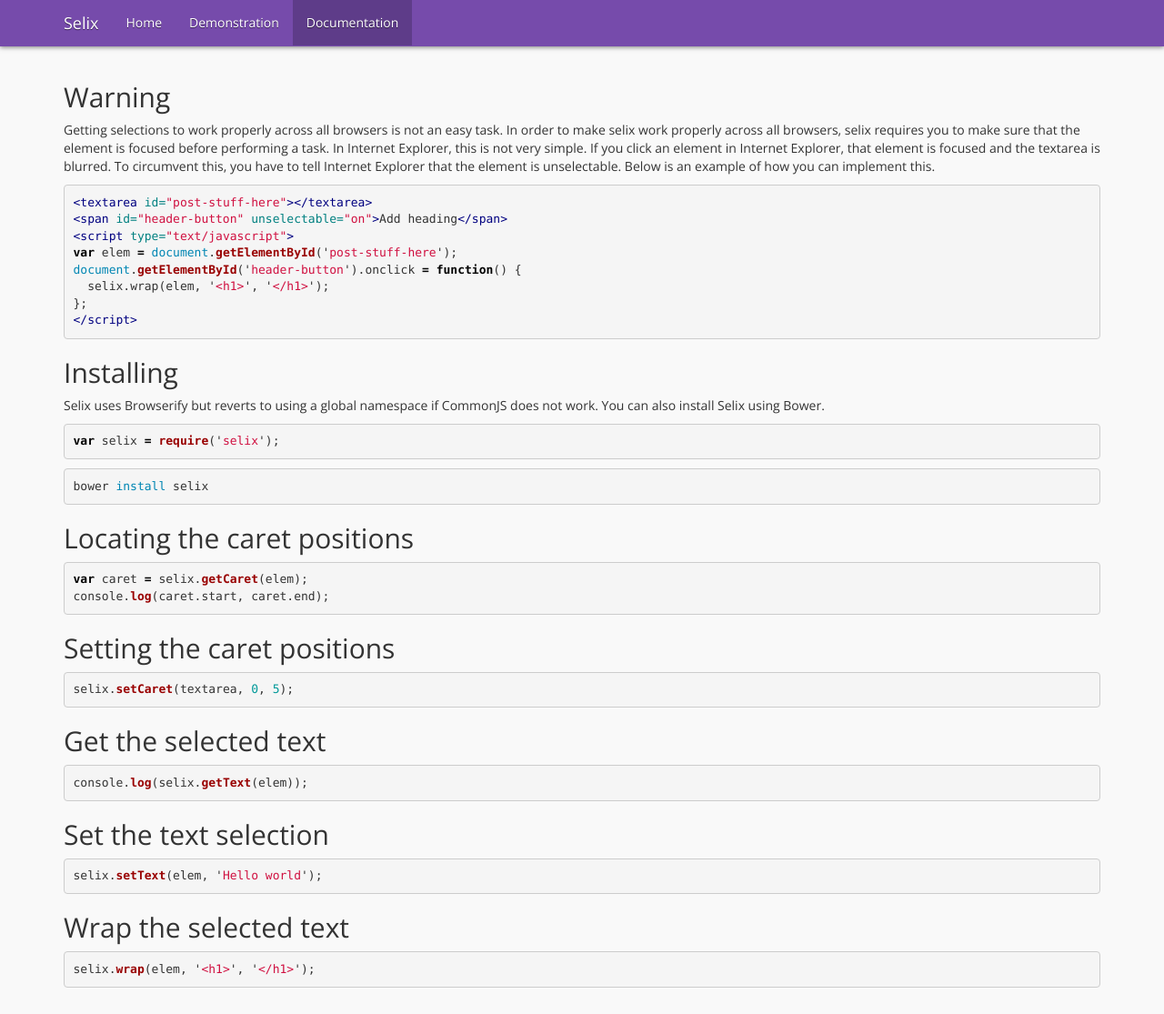
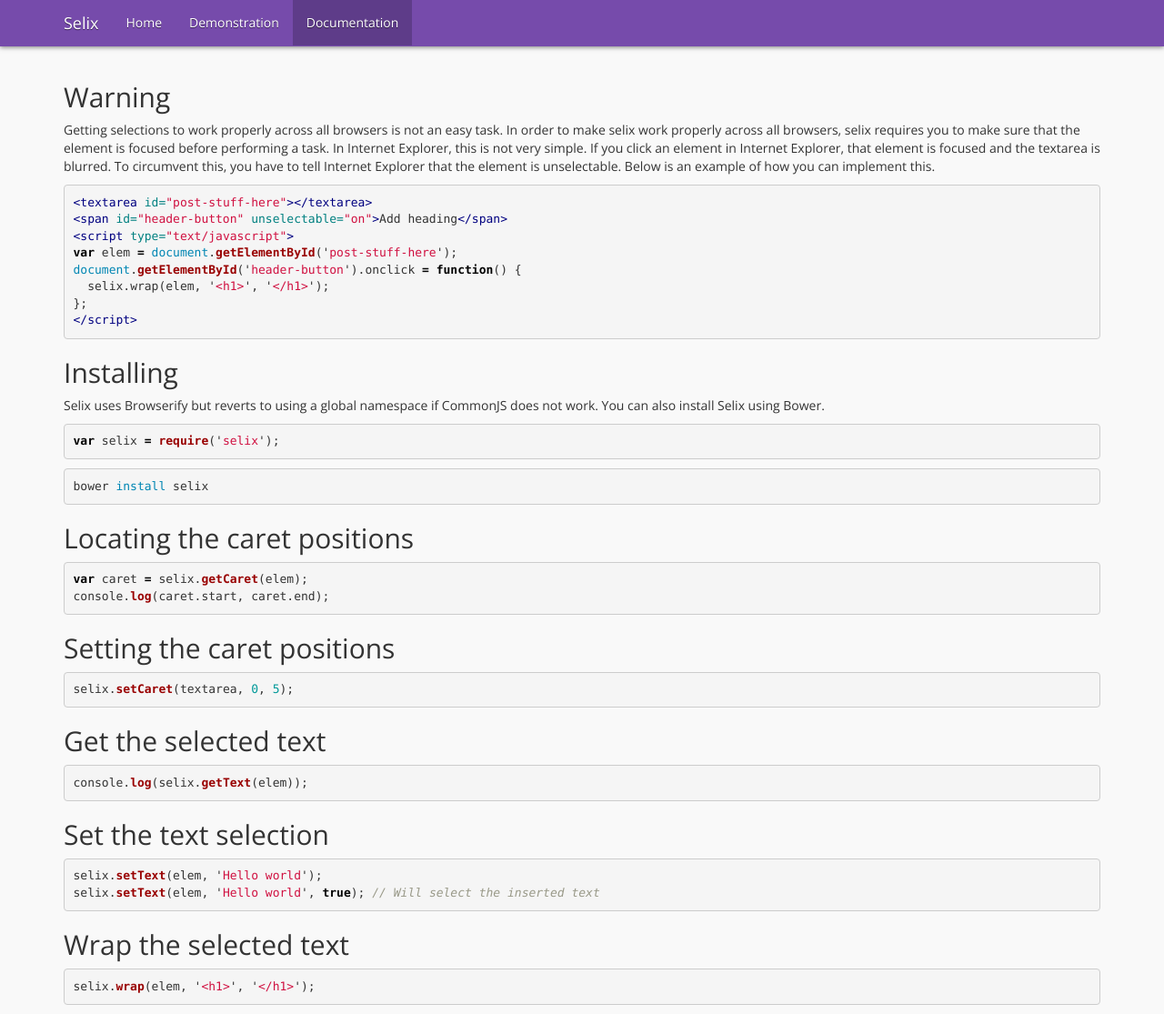
Before and after one commit to torjusti/selix, a Jekyll site: the page built from docs.html, in a window 1280 px wide and 1115 px high. Shown: the whole window at 91% size. Built offline with Jekyll 4.4.1, drawn with Linux system fonts in a browser that asks for light colours; nearby versions of some CDN libraries; Markdown is read by kramdown in place of the engine named in the settings.

Commit message:
Document that we can now select replaced text.

```diff
--- a/docs.html
+++ b/docs.html
@@ -42,6 +42,7 @@
   <h2>Set the text selection</h2>
 {% highlight js %}
 selix.setText(elem, 'Hello world');
+selix.setText(elem, 'Hello world', true); // Will select the inserted text
 {% endhighlight %}
   <h2>Wrap the selected text</h2>
 {% highlight js %}
```
